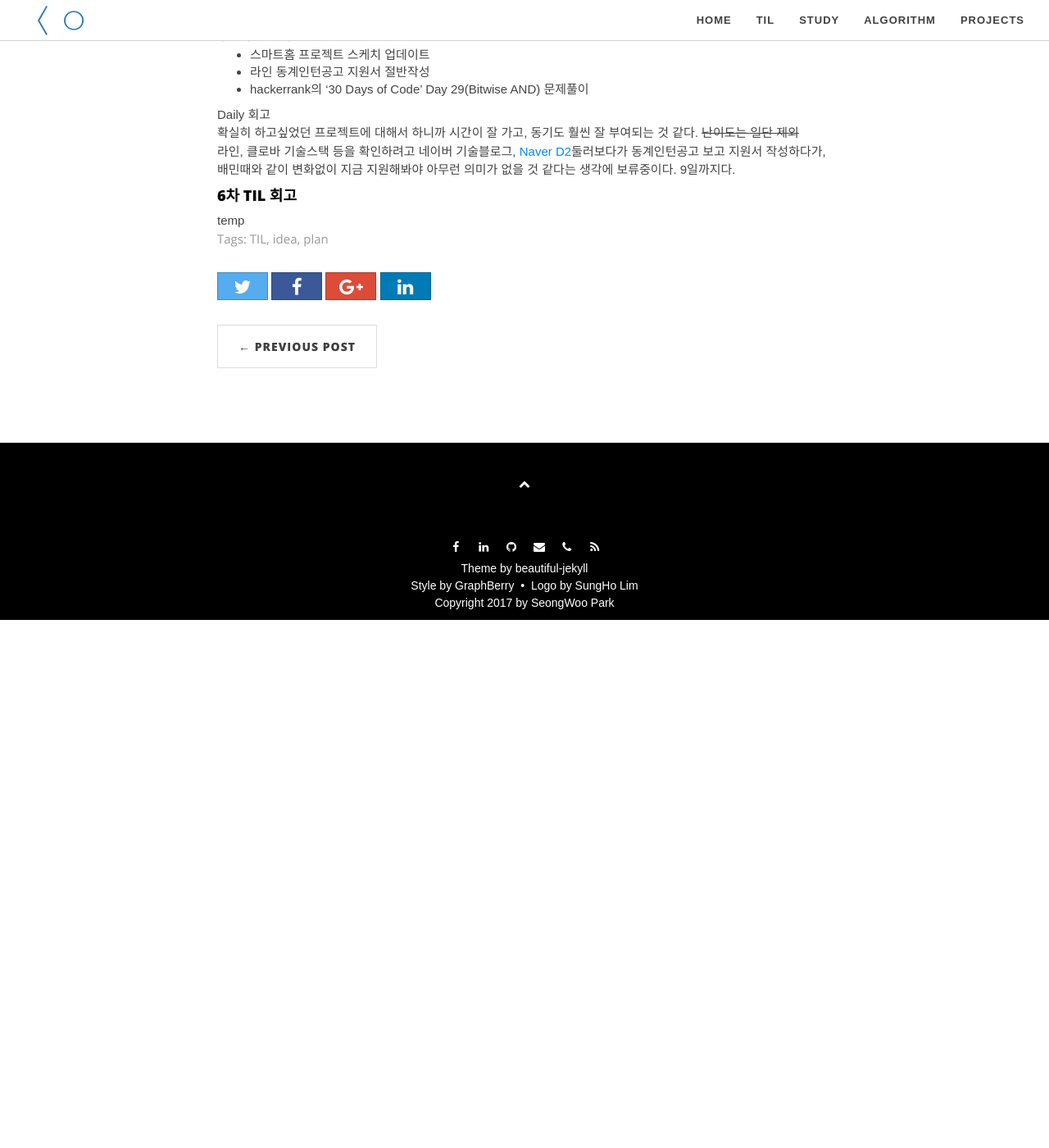
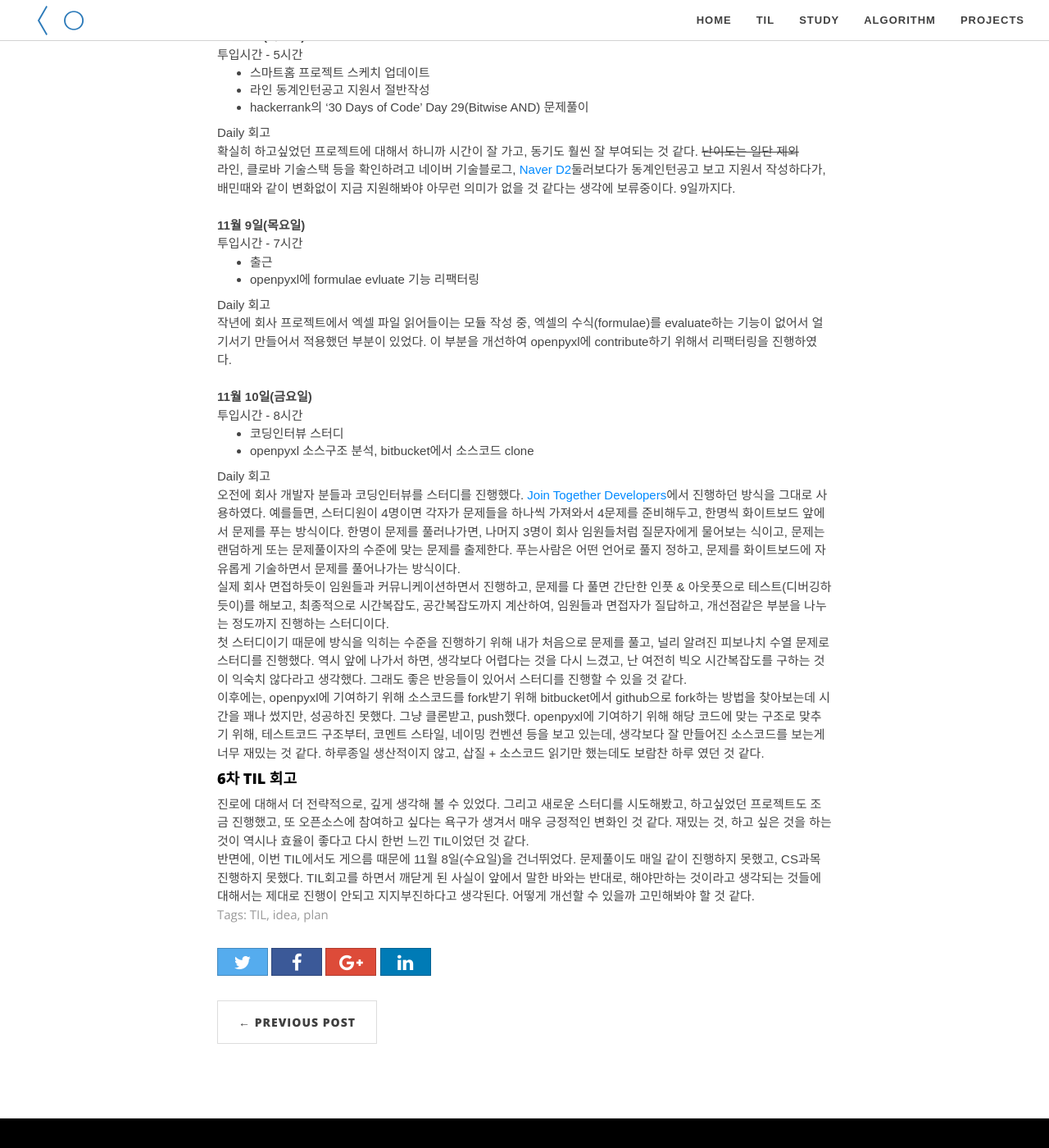
Before and after one commit to seongwoopark/seongwoopark.github.io, a Jekyll site: the page built from _posts/2017-11-06-6th_TIL.md, in a window 1280 px wide and 1400 px high, scrolled down 1334 px. Shown: the whole window at 82% size. Built offline with Jekyll 4.4.1, drawn with Linux system fonts in a browser that asks for light colours; nearby versions of some CDN libraries; comment, search, counter and statistics services are not loaded; before the commit the page ends 2090 px from its top, so only the background shows below that; some of the changed text lies outside the part shown.

Commit message:
Update 6th TIL post

```diff
--- a/_posts/2017-11-06-6th_TIL.md
+++ b/_posts/2017-11-06-6th_TIL.md
@@ -9,10 +9,12 @@ tags: [TIL, idea, plan]
 2017-11-06 ~ 2017-11-12
 
 <h4>TODO LIST</h4>
+<i class="fa fa-square-o" aria-hidden="true"> 코딩문제 사이트들의 문제들 Daily 풀기</i><br/>
+<i class="fa fa-check-square-o" aria-hidden="true"> 개인 프로젝트 진행</i><br/>
+<i class="fa fa-square-o" aria-hidden="true"> 컴퓨터공학 학부 과정 과목들 복습 및 심화(운영체제, 알고리즘)</i><br/>
+<i class="fa fa-check-square-o" aria-hidden="true"> 오픈소스 레파지토리에 기여하기</i><br/>
 <i class="fa fa-square-o" aria-hidden="true"> 지금까지 내가 해온 것들 정리, 프로젝트 포트폴리오 만들고 정리 및 게시, 레주메 피드백 업데이트 및 정리</i><br/>
-<i class="fa fa-square-o" aria-hidden="true"> 코딩문제 사이트들의 문제들 Daily 풀기</i><br/>
-<i class="fa fa-square-o" aria-hidden="true"> 컴퓨터공학 학부 과정 과목들 복습 및 심화(운영체제, 알고리즘)</i><br/>
-<i class="fa fa-square-o" aria-hidden="true"> 개인 프로젝트 진행</i><br/>
+
 
 <h4>Today I Learned</h4>
 **11월 6일(월요일)**<br/>
@@ -66,5 +68,37 @@ Daily 회고<br/>
 라인, 클로바 기술스택 등을 확인하려고 네이버 기술블로그, [Naver D2](http://d2.naver.com/home)둘러보다가 동계인턴공고 보고 지원서 작성하다가,
 배민때와 같이 변화없이 지금 지원해봐야 아무런 의미가 없을 것 같다는 생각에 보류중이다. 9일까지다.
 
+<br/>**11월 9일(목요일)**<br/>
+투입시간 - 7시간
+- 출근
+- openpyxl에 formulae evluate 기능 리팩터링
+
+Daily 회고<br/>
+작년에 회사 프로젝트에서 엑셀 파일 읽어들이는 모듈 작성 중, 엑셀의 수식(formulae)를 evaluate하는 기능이 없어서 얼기서기 만들어서 적용했던 부분이 있었다.
+이 부분을 개선하여 openpyxl에 contribute하기 위해서 리팩터링을 진행하였다.
+
+<br/>**11월 10일(금요일)**<br/>
+투입시간 - 8시간
+- 코딩인터뷰 스터디
+- openpyxl 소스구조 분석, bitbucket에서 소스코드 clone
+
+Daily 회고<br/>
+오전에 회사 개발자 분들과 코딩인터뷰를 스터디를 진행했다. [Join Together Developers](https://www.facebook.com/groups/JoinTogetherDevelopers/)에서
+진행하던 방식을 그대로 사용하였다. 예를들면, 스터디원이 4명이면 각자가 문제들을 하나씩 가져와서 4문제를 준비해두고, 한명씩 화이트보드 앞에서 문제를 푸는 방식이다.
+한명이 문제를 풀러나가면, 나머지 3명이 회사 임원들처럼 질문자에게 물어보는 식이고, 문제는 랜덤하게 또는 문제풀이자의 수준에 맞는 문제를 출제한다.
+푸는사람은 어떤 언어로 풀지 정하고, 문제를 화이트보드에 자유롭게 기술하면서 문제를 풀어나가는 방식이다.<br/>
+실제 회사 면접하듯이 임원들과 커뮤니케이션하면서 진행하고, 문제를 다 풀면 간단한 인풋 & 아웃풋으로 테스트(디버깅하듯이)를 해보고, 최종적으로
+시간복잡도, 공간복잡도까지 계산하여, 임원들과 면접자가 질답하고, 개선점같은 부분을 나누는 정도까지 진행하는 스터디이다.<br/>
+첫 스터디이기 때문에 방식을 익히는 수준을 진행하기 위해 내가 처음으로 문제를 풀고, 널리 알려진 피보나치 수열 문제로 스터디를 진행했다. 역시 앞에 나가서 하면,
+생각보다 어렵다는 것을 다시 느겼고, 난 여전히 빅오 시간복잡도를 구하는 것이 익숙치 않다라고 생각했다. 그래도 좋은 반응들이 있어서 스터디를 진행할 수 있을 것 같다.<br/>
+이후에는, openpyxl에 기여하기 위해 소스코드를 fork받기 위해 bitbucket에서 github으로 fork하는 방법을 찾아보는데 시간을 꽤나 썼지만, 성공하진 못했다.
+그냥 클론받고, push했다. openpyxl에 기여하기 위해 해당 코드에 맞는 구조로 맞추기 위해, 테스트코드 구조부터, 코멘트 스타일, 네이밍 컨벤션 등을 보고 있는데,
+생각보다 잘 만들어진 소스코드를 보는게 너무 재밌는 것 같다. 하루종일 생산적이지 않고, 삽질 + 소스코드 읽기만 했는데도 보람찬 하루 였던 것 같다.
+
+
 <h4>6차 TIL 회고</h4>
-temp
+진로에 대해서 더 전략적으로, 깊게 생각해 볼 수 있었다. 그리고 새로운 스터디를 시도해봤고, 하고싶었던 프로젝트도 조금 진행했고, 또 오픈소스에 참여하고 싶다는 욕구가 생겨서 매우 긍정적인 변화인 것 같다.
+재밌는 것, 하고 싶은 것을 하는 것이 역시나 효율이 좋다고 다시 한번 느낀 TIL이었던 것 같다.<br/>
+반면에, 이번 TIL에서도 게으름 때문에 11월 8일(수요일)을 건너뛰었다. 문제풀이도 매일 같이 진행하지 못했고, CS과목 진행하지 못했다.
+TIL회고를 하면서 깨닫게 된 사실이 앞에서 말한 바와는 반대로, 해야만하는 것이라고 생각되는 것들에 대해서는 제대로 진행이 안되고 지지부진하다고 생각된다.
+어떻게 개선할 수 있을까 고민해봐야 할 것 같다.
```
